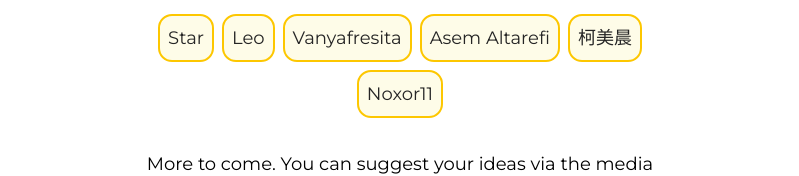
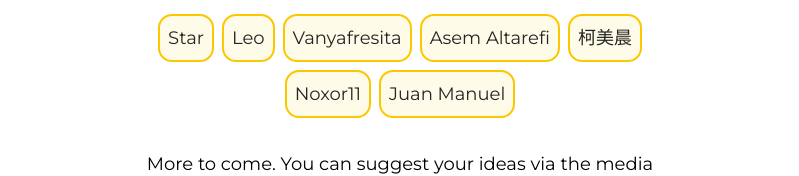
Before and after one commit to Wichosu/baul-chino, a Next.js app: page /en/support in a window 1280 px wide. Shown: the part 622-798 px from the top of the page, without its empty margins (240-1039 px from the left). Built offline with nearby package versions, Linux system fonts and the light colour scheme.

Commit message:
added new supporter

```diff
--- a/src/app/constants/supporters/supporters.ts
+++ b/src/app/constants/supporters/supporters.ts
@@ -21,4 +21,7 @@ export const supporters: Supporter[] = [
   {
     name: 'Noxor11',
   },
+  {
+    name: 'Juan Manuel',
+  },
 ];
```
